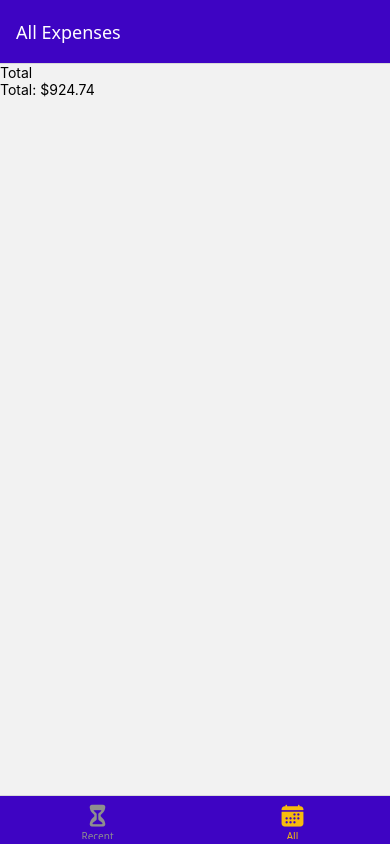
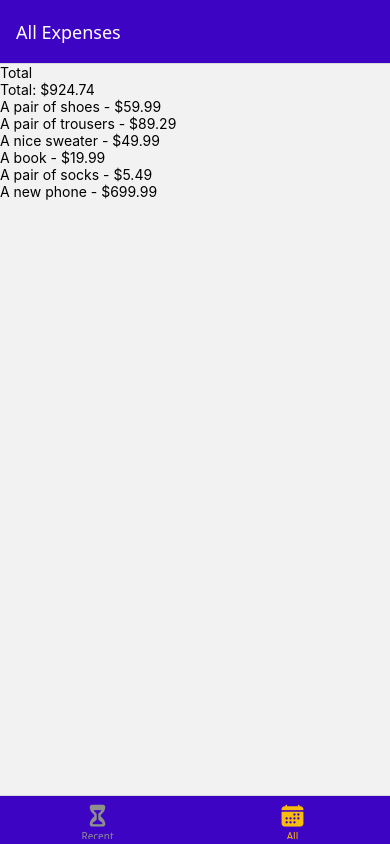
Before and after one commit to roryjarrard/expense-tracker, a React Native app: screen /AllExpenses in a window 390 px wide. Built offline with nearby package versions, Linux system fonts and the light colour scheme.

Commit message:
populate list

```diff
--- a/src/components/ExpensesOutput/ExpensesList.js
+++ b/src/components/ExpensesOutput/ExpensesList.js
@@ -1,8 +1,16 @@
-import { FlatList } from 'react-native';
+import { FlatList, Text } from 'react-native';
 
-function ExpensesList() {
+function ExpensesList({ expenses }) {
+    function renderExpenseItem(itemData) {
+        return <Text>{itemData.item.description} - ${itemData.item.amount.toFixed(2)}</Text>;
+    }
+
     return (
-        <FlatList />
+        <FlatList
+            data={expenses}
+            keyExtractor={(item) => item.id}
+            renderItem={renderExpenseItem}
+        />
     );
 }
 
--- a/src/components/ExpensesOutput/ExpensesOutput.js
+++ b/src/components/ExpensesOutput/ExpensesOutput.js
@@ -46,7 +46,7 @@ function ExpensesOutput({ expenses, expensesPeriod }) {
     return (
         <View>
             <ExpensesSummary expenses={DUMMY_EXPENSES} periodName={expensesPeriod} />
-            <ExpensesList />
+            <ExpensesList expenses={DUMMY_EXPENSES} />
         </View>
     );
 }
```
